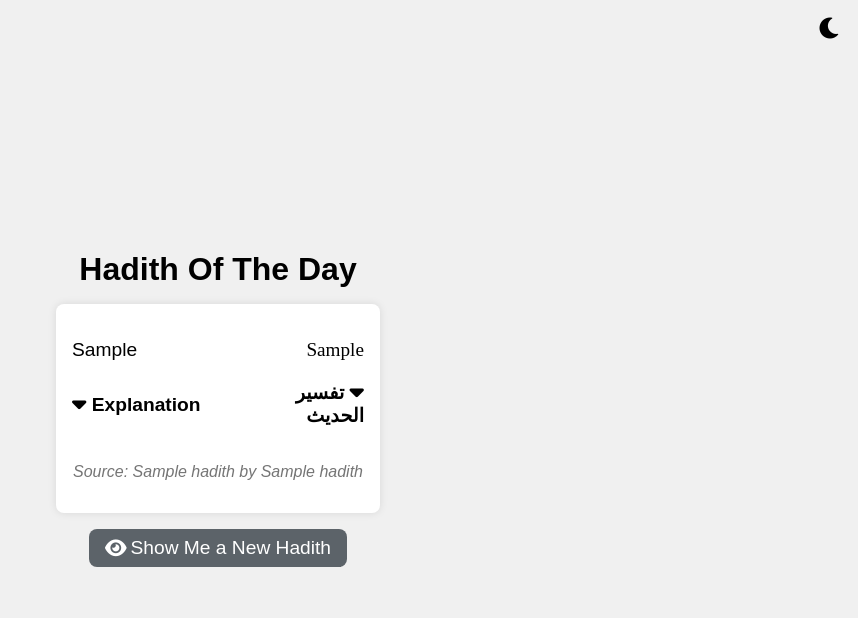
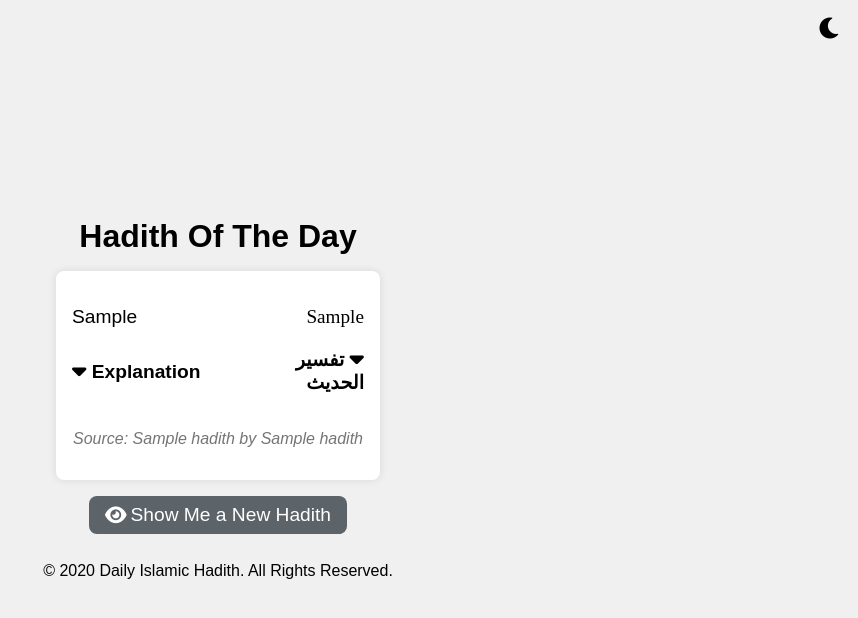
Before and after one commit to daily-islamic-hadith/web-app, a Flask app: template server/hadith_app/templates/index.html in a window 1280 px wide. Shown: the top 618 px of the page, without its empty margins (422-1280 px from the left). Run offline with Flask 3, Linux system fonts and the light colour scheme; the template is opened without the code that fills it: most values are stand-ins (such as "Sample title", 1, 10 or a date in 2020); parts of the project's set-up code (start-up, migrations or seed data) failed here and were passed over; some libraries are stand-ins or nearby versions; some web fonts are replaced.

Commit message:
add copyright section in the page

```diff
--- a/server/hadith_app/routes/user_routes.py
+++ b/server/hadith_app/routes/user_routes.py
@@ -1,3 +1,4 @@
+from datetime import date
 from flask import jsonify, request, render_template, send_from_directory
 from flask_cors import cross_origin
 from hadith_app import app
@@ -25,7 +26,8 @@ def index():
     if result.get('hadith') is not None:
         return render_template("index.html",
                                hadith=result.get('hadith'),
-                               ua=get_user_agent(request))
+                               ua=get_user_agent(request),
+                               copyright_year = date.today().year)
     else:
         return render_template("index.html", error=result.get('error')), result.get('status_code')
 
--- a/server/hadith_app/static/css/style.css
+++ b/server/hadith_app/static/css/style.css
@@ -222,6 +222,20 @@ details p {
   min-width: 9.375rem;
 }
 
+footer {
+  background-color: var(--body-bg-color);
+  color: var(--txt-color);
+  text-align: center;
+  padding: 1.5rem 0;
+  position: relative;
+  bottom: 0;
+  width: 100%;
+  font-size: 1rem;
+}
+footer p {
+  margin: 0;
+}
+
 #notification {
   visibility: hidden;
   min-width: 250px;
--- a/server/hadith_app/templates/index.html
+++ b/server/hadith_app/templates/index.html
@@ -138,6 +138,11 @@
       {% endif %}
     </div>
     {% endif %}
+    <footer>
+      <div class="footer-container">
+        <p>&copy; {{ copyright_year|e }} Daily Islamic Hadith. All Rights Reserved.</p>
+      </div>
+    </footer>
     <script src="{{ url_for('static', filename='js/scripts.js') }}" defer></script>
   </body>
 </html>
```
